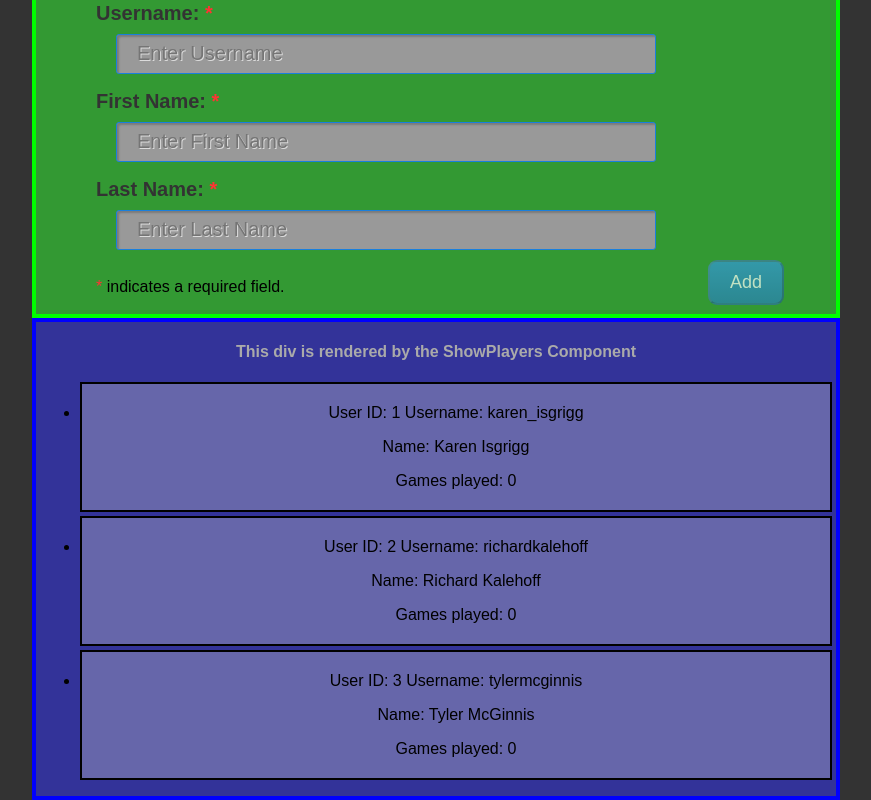
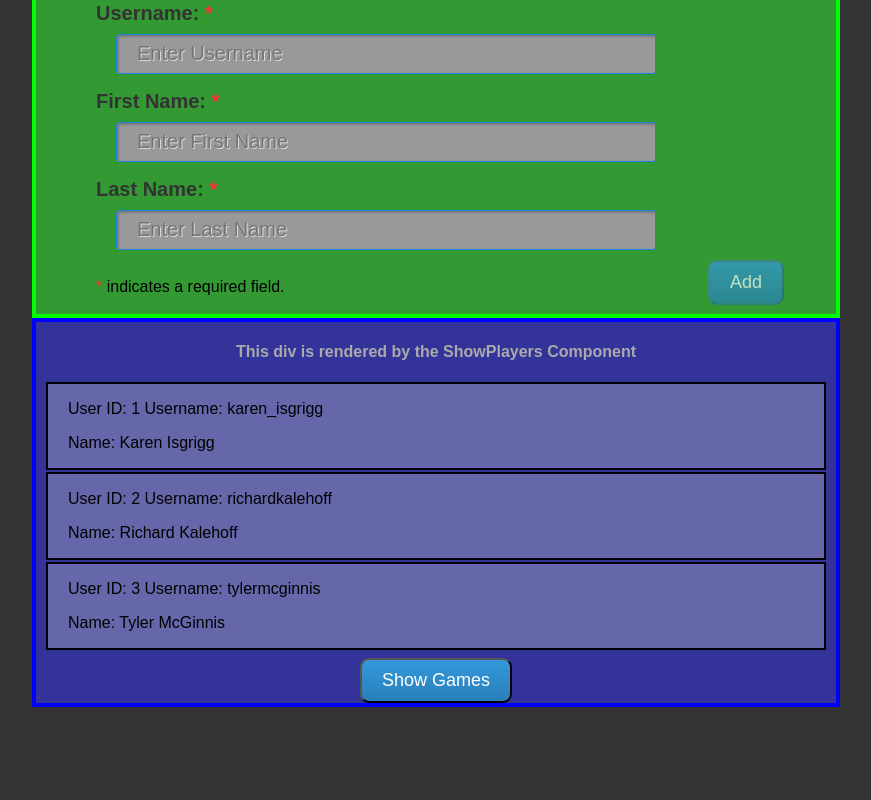
Before and after one commit to ashbournehouse/udacity-react-alltogether1, a React (Create React App) app: page / in a window 1280 px wide. Shown: the part 326-1126 px from the top of the page, without its empty margins (204-1075 px from the left). After the commit the page ends 1033 px from the top, so only its background shows below. Built offline with nearby package versions, Linux system fonts and the light colour scheme.

Commit message:
Add show/hide games button

```diff
--- a/package.json
+++ b/package.json
@@ -6,6 +6,7 @@
     "prop-types": "^15.6.1",
     "react": "^16.3.2",
     "react-dom": "^16.3.2",
+    "react-native": "^0.67.4",
     "react-scripts": "1.1.4"
   },
   "scripts": {
--- a/src/App.js
+++ b/src/App.js
@@ -21,9 +21,15 @@ class App extends Component {
 
   addPlayer = (username, firstname, lastname) => {
       // Find next id
-    var playerIds = this.state.players.map(player => player.id);
+    const playerIds = this.state.players.map(player => player.id);
     const nextId = Math.max( ...playerIds ) + 1;
-      //
+      // Check existing usernames
+    const usernames = this.state.players.map(player => player.username);
+    if (usernames.includes(username)) {
+      //issue and alert
+      alert("Duplicate username, nothing is being saved!")
+    } else {
+        // Add new user
       this.setState(oldState => ({
         players: [...oldState.players, {
                    id: nextId,
@@ -33,6 +39,7 @@ class App extends Component {
                    gamesplayed: 0
                   }],
       }));
+    }
   };
 
   render() {
--- a/src/Components/ShowPlayers.jsx
+++ b/src/Components/ShowPlayers.jsx
@@ -1,23 +1,45 @@
 import React from 'react';
 import '../Css/ShowPlayers.css';
 
-// Use a stateless functional component instead of a class
+class ShowPlayers extends React.Component {
 
-function ShowPlayers(props) {
+  constructor(props) {
+    super(props);
+    this.state = {
+      showGames: false,
+    };
+    this.toggleGamesDisplay = this.toggleGamesDisplay.bind(this);
+  }
+
+  toggleGamesDisplay() {
+    this.setState(state => ({
+      showGames: !state.showGames
+    }));
+  }
+
+  render () {
     return (
       <div className="show-players">
         <h4 className="show-players-description">This div is rendered by the ShowPlayers Component</h4>
         <ul className="players-list">
-        {props.players.map((player) => (
+          {this.props.players.map((player) => (
             <li key={player.id} className="listed-player">
               <p>User ID: {player.id} Username: {player.username}</p>
               <p>Name: {player.firstname} {player.lastname}</p>
-            <p>Games played: {player.gamesplayed}</p>
+              {this.state.showGames ? <p>Games played: {player.gamesplayed}</p> : "" }
             </li>
           ))}
         </ul>
+        <div className="show-games-controls">
+          <button
+            className="submit-button"
+            onClick={this.toggleGamesDisplay}>
+            {this.state.showGames ? "Hide Games" : "Show Games" }
+          </button>
+        </div>
       </div>
     )
   }
+}
 
 export default ShowPlayers
--- a/src/Css/ShowPlayers.css
+++ b/src/Css/ShowPlayers.css
@@ -5,11 +5,18 @@
   margin: auto;
   border: 4px solid #0000ff;
   padding: 0;
+  }
+
+ul.players-list {
+  list-style-type: none;
+  margin: 8px; border: 0; padding: 0;
 }
+
 .listed-player {
+  text-align: left;
   background-color: #6666aa;
   color: #000000;
-  margin: 4px;
+  margin: 2px;
   border: 2px solid #000000;
-  padding: 4px;
+  padding: 0 0 0 20px;
 }
```
Also changed, not shown: 1 other file (tests, documents, lock files or other folders). Lines whose indentation alone changed are shown as unchanged.
